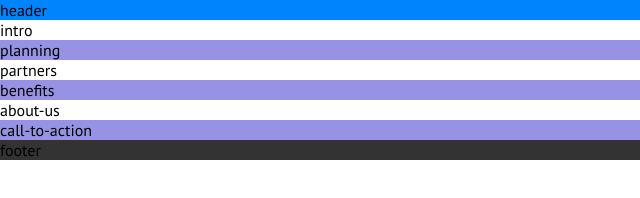
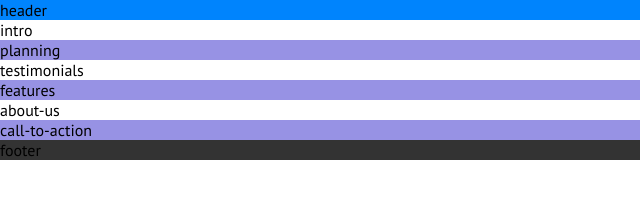
Before and after one commit to MarcoBione/htmlcss-responsive-layout, a plain HTML site: page index.html in a window 1280 px wide. Shown: the full height of the page, 0-640 px from the left. Drawn offline with Linux system fonts and the light colour scheme.

Commit message:
Fix sections names

```diff
--- a/index.html
+++ b/index.html
@@ -47,15 +47,15 @@
             </div>
         </section>
 
-        <section id="partners">
+        <section id="testimonials">
             <div class="container">
-                partners
+                testimonials
             </div>
         </section>
 
-        <section class="even" id="benefits">
+        <section class="even" id="features">
             <div class="container">
-                benefits
+                features
             </div>
         </section>
 
```
